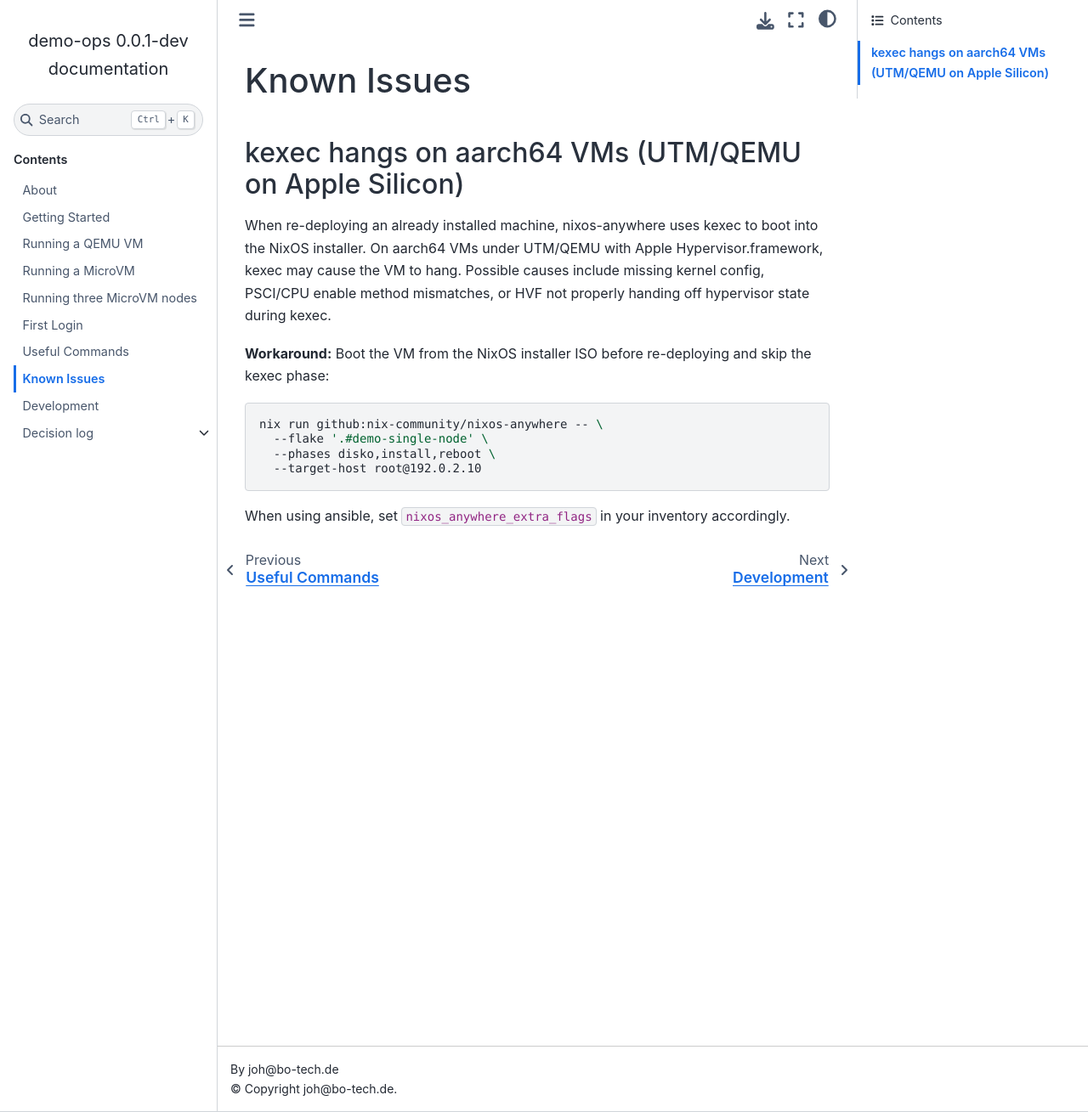
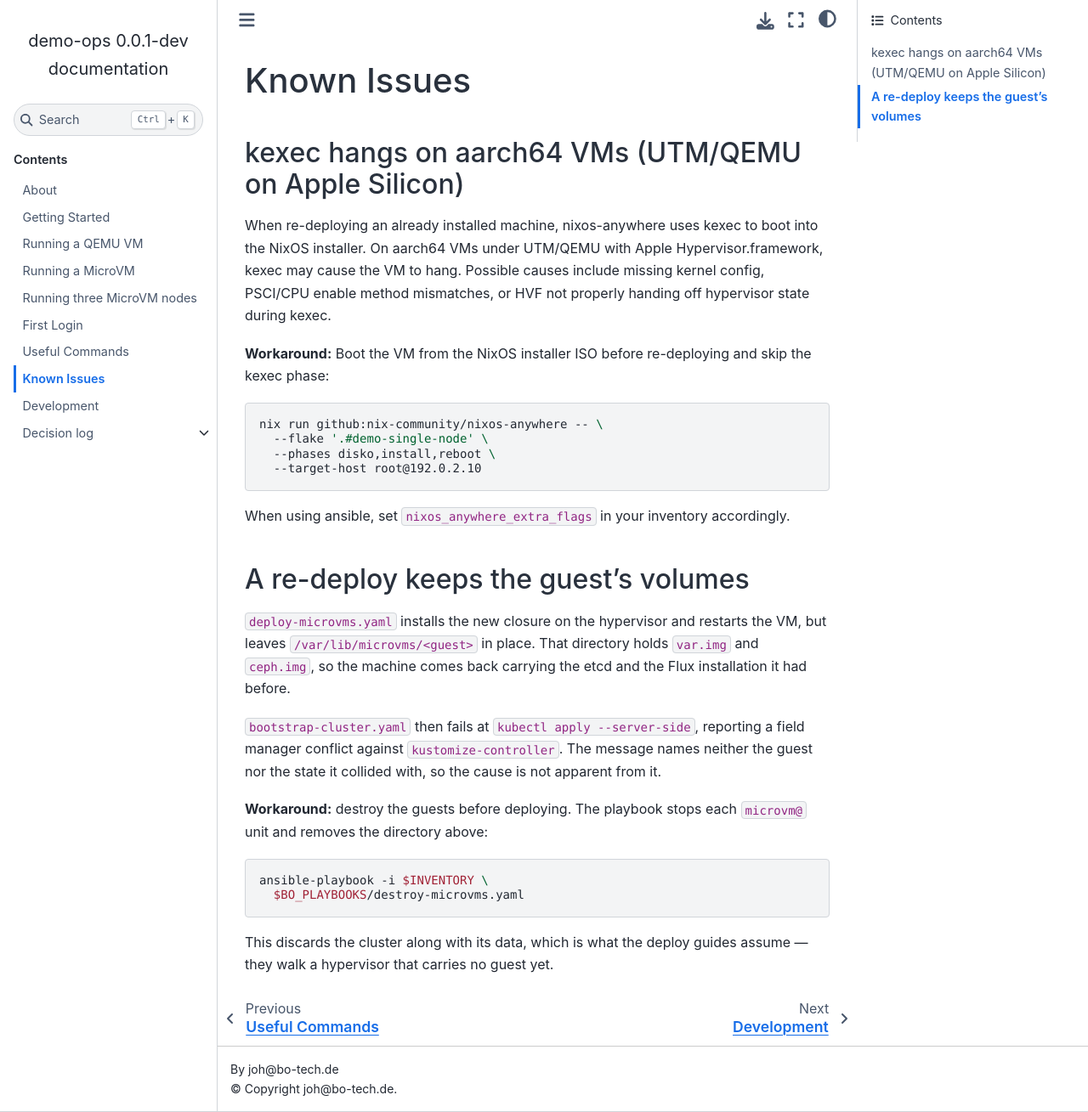
Before and after one commit to bo-tech/demo-ops, a Sphinx documentation site: the page built from docs/known-issues.rst, in a window 1280 px wide and 1309 px high. Shown: the whole window at 85% size. Built offline with Sphinx 7.4.7 and the Sphinx Book theme 1.1.4, drawn with Linux system fonts in a browser that asks for light colours.

Commit message:
docs: Say what a re-deploy over an existing guest does

```diff
--- a/docs/known-issues.rst
+++ b/docs/known-issues.rst
@@ -24,3 +24,30 @@ re-deploying and skip the kexec phase:
 
 When using ansible, set ``nixos_anywhere_extra_flags`` in your inventory
 accordingly.
+
+
+.. _sec-redeploy-over-existing-guest:
+
+A re-deploy keeps the guest's volumes
+=====================================
+
+``deploy-microvms.yaml`` installs the new closure on the hypervisor and
+restarts the VM, but leaves ``/var/lib/microvms/<guest>`` in place. That
+directory holds ``var.img`` and ``ceph.img``, so the machine comes back
+carrying the etcd and the Flux installation it had before.
+
+``bootstrap-cluster.yaml`` then fails at ``kubectl apply
+--server-side``, reporting a field manager conflict against
+``kustomize-controller``. The message names neither the guest nor the
+state it collided with, so the cause is not apparent from it.
+
+**Workaround:** destroy the guests before deploying. The playbook stops
+each ``microvm@`` unit and removes the directory above:
+
+.. code-block:: bash
+
+   ansible-playbook -i $INVENTORY \
+     $BO_PLAYBOOKS/destroy-microvms.yaml
+
+This discards the cluster along with its data, which is what the deploy
+guides assume — they walk a hypervisor that carries no guest yet.
```
